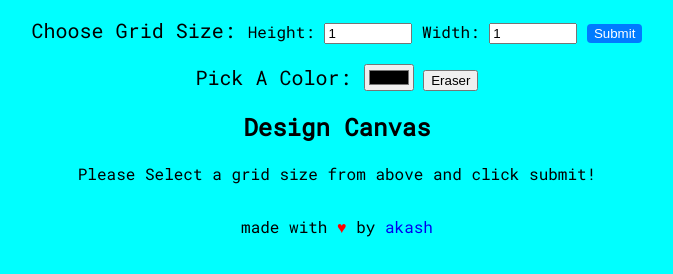
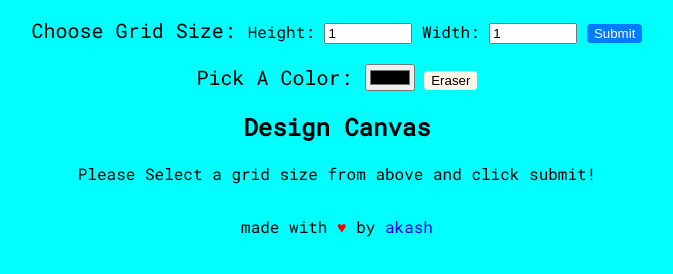
Before and after one commit to skywalker212/pixel-art-maker, a plain HTML site: page index.html in a window 1280 px wide. Shown: the part 64-338 px from the top of the page, without its empty margins (303-976 px from the left). Drawn offline with nearby package versions, Linux system fonts and the light colour scheme.

Commit message:
added styling to erase butotn

```diff
--- a/index.html
+++ b/index.html
@@ -25,7 +25,7 @@
     <div class="color">
         <p class="colorpick">Pick A Color: </p>
         <input type="color" id="colorPicker">
-        <button onClick='eraser()'>Eraser</button>
+        <button onClick='eraser()' class="erase-btn">Eraser</button>
     </div>
 
 
--- a/styles.css
+++ b/styles.css
@@ -40,6 +40,15 @@ body {
   border-radius: 0.25rem;
 }
 
+.erase-btn {
+  color: black;
+  background-color: rgb(255, 246, 234);
+  display: inline-block;
+  white-space: nowrap;
+  border: 1px solid transparent;
+  border-radius: 0.25rem;
+}
+
 table,
 tr,
 td {
```
